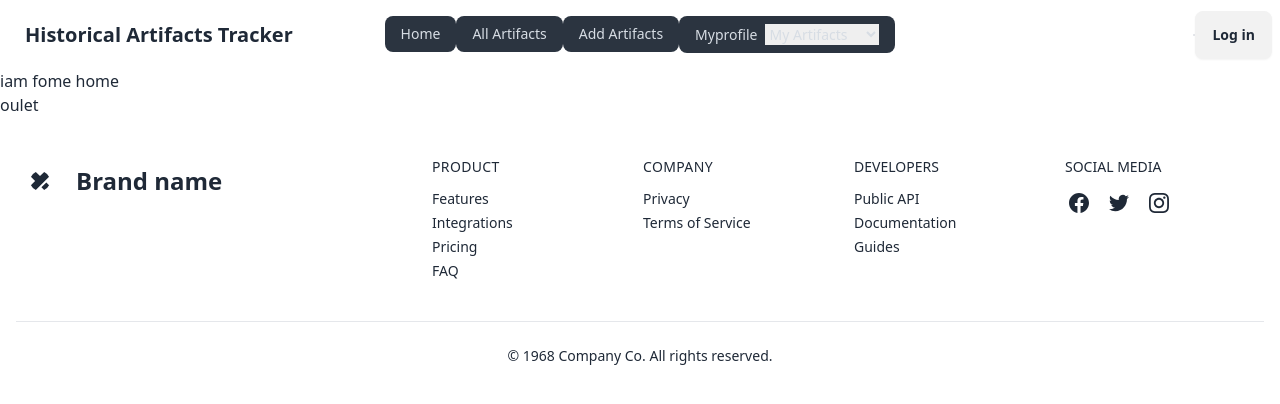
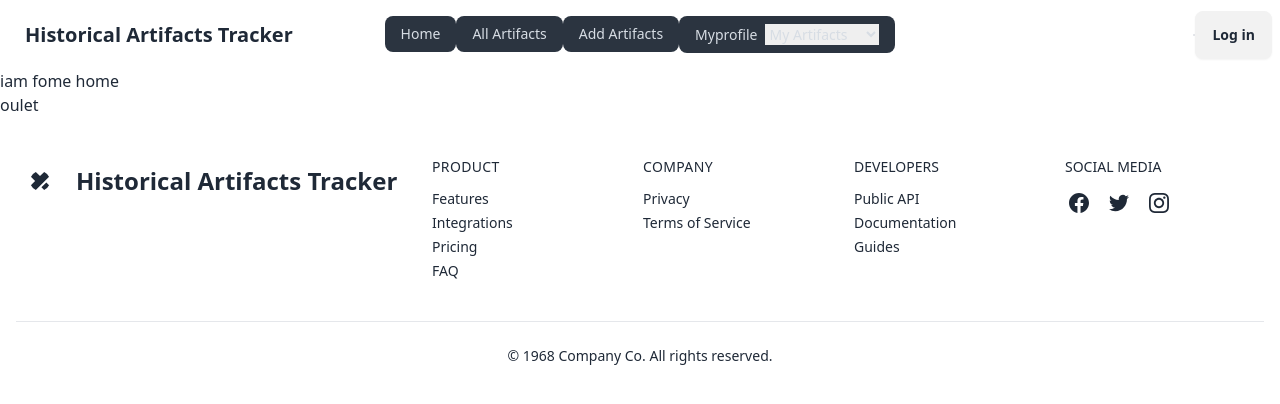
Before and after one commit to SakibFakir69/-Artifacts-Tracker, a React (Vite) app: page / in a window 1280 px wide. Shown: the top 404 px of the page. Built offline with nearby package versions, Linux system fonts and the light colour scheme.

Commit message:
footer added

```diff
--- a/src/Components/Footer.jsx
+++ b/src/Components/Footer.jsx
@@ -15,7 +15,7 @@ function Footer() {
 						<path d="M18.266 26.068l7.839-7.854 4.469 4.479c1.859 1.859 1.859 4.875 0 6.734l-1.104 1.104c-1.859 1.865-4.875 1.865-6.734 0zM30.563 2.531l-1.109-1.104c-1.859-1.859-4.875-1.859-6.734 0l-6.719 6.734-6.734-6.734c-1.859-1.859-4.875-1.859-6.734 0l-1.104 1.104c-1.859 1.859-1.859 4.875 0 6.734l6.734 6.734-6.734 6.734c-1.859 1.859-1.859 4.875 0 6.734l1.104 1.104c1.859 1.859 4.875 1.859 6.734 0l21.307-21.307c1.859-1.859 1.859-4.875 0-6.734z"></path>
 					</svg>
 				</div>
-				<span className="self-center text-2xl font-semibold">Brand name</span>
+				<span className="self-center text-2xl font-semibold">Historical Artifacts Tracker</span>
 			</a>
 		</div>
 		<div className="grid grid-cols-2 text-sm gap-x-3 gap-y-8 lg:w-2/3 sm:grid-cols-4">
```
